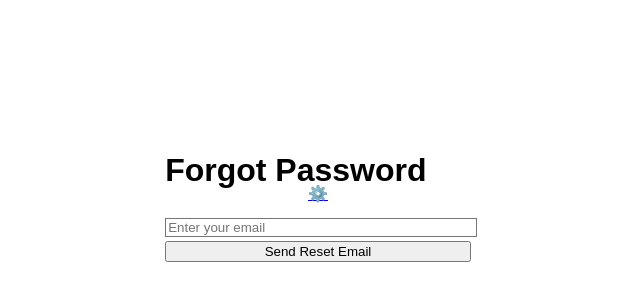
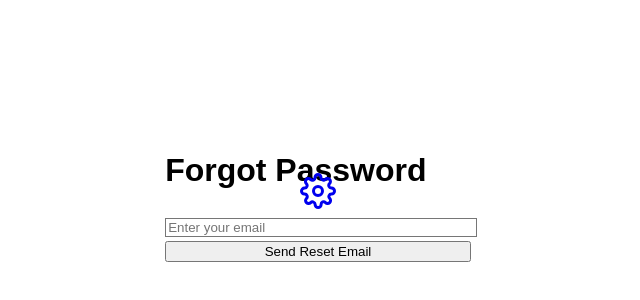
Before and after one commit to ZiiOZ/ziioz-platform, a Next.js app: page /forgot in a window 1280 px wide. Shown: the part 206-506 px from the top of the page, without its empty margins (322-962 px from the left). Built offline with nearby package versions, Linux system fonts and the light colour scheme.

Commit message:
Safe increase of settings button size

```diff
--- a/app/layout.tsx
+++ b/app/layout.tsx
@@ -1,31 +1,27 @@
 // File: app/layout.tsx
 
+import './globals.css';
+import type { Metadata } from 'next';
+import { ReactNode } from 'react';
 import Link from 'next/link';
-import './globals.css';
-import { Inter } from 'next/font/google';
+import { FiSettings } from 'react-icons/fi';
 
-const inter = Inter({ subsets: ['latin'] });
-
-export const metadata = {
+export const metadata: Metadata = {
   title: 'ZiiOZ',
-  description: 'Welcome to ZiiOZ',
+  description: 'ZiiOZ Official Landing Page',
 };
 
-export default function RootLayout({ children }: { children: React.ReactNode }) {
+export default function RootLayout({ children }: { children: ReactNode }) {
   return (
     <html lang="en">
-      <body className={inter.className}>
-        {/* Settings Button Top Left */}
-        <div className="absolute top-4 left-4 z-50">
-          <Link
-            href="/settings"
-            className="text-black text-4xl hover:text-gray-700 transition-all"
-            aria-label="Settings"
-          >
-            ⚙️
-          </Link>
-        </div>
-
+      <body className="bg-white text-black relative">
+        {/* Settings Button - top right corner */}
+        <Link
+          href="/settings"
+          className="fixed top-4 right-4 z-50 hover:opacity-90 transition"
+        >
+          <FiSettings size={36} className="text-gray-800 drop-shadow-md" />
+        </Link>
         {children}
       </body>
     </html>
```
